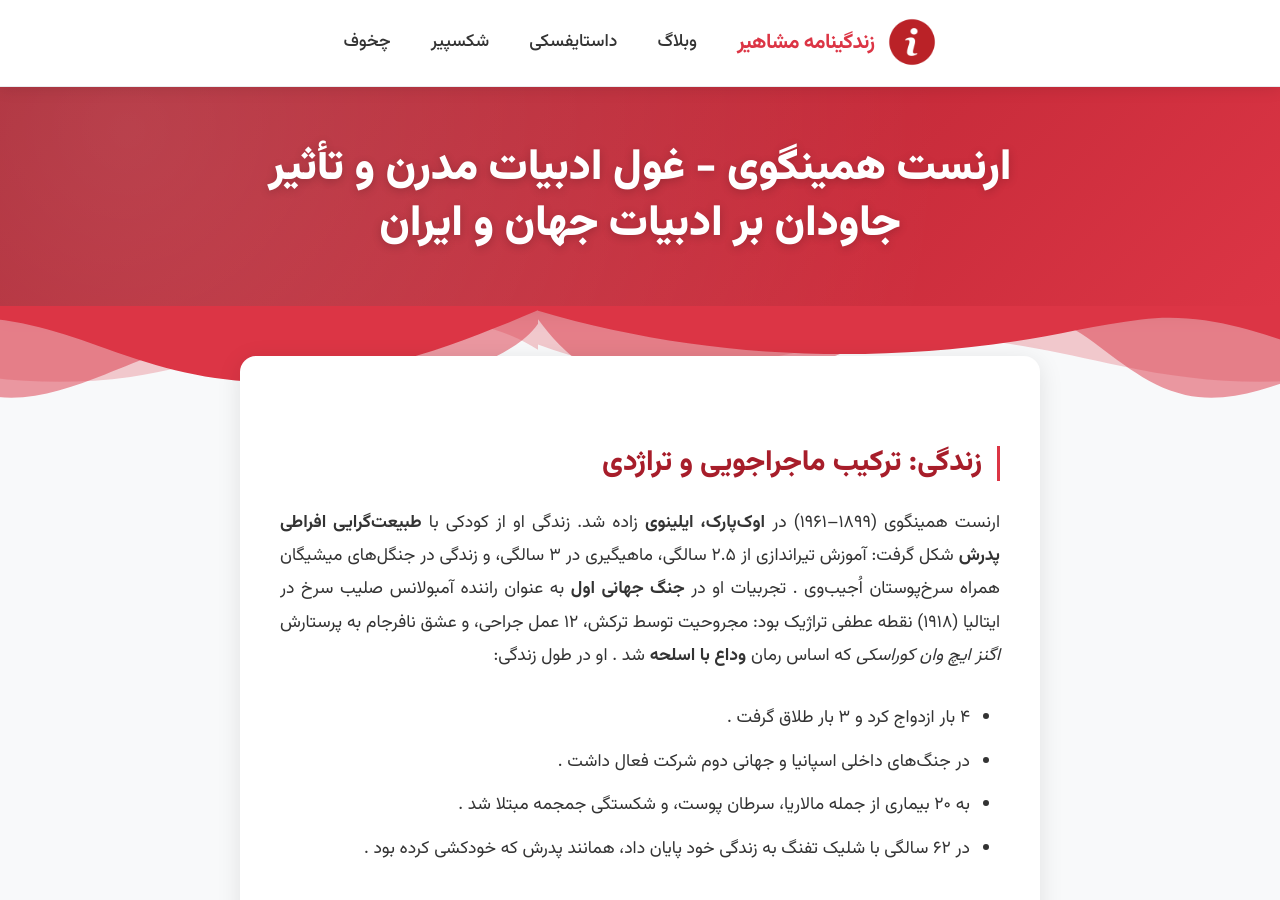
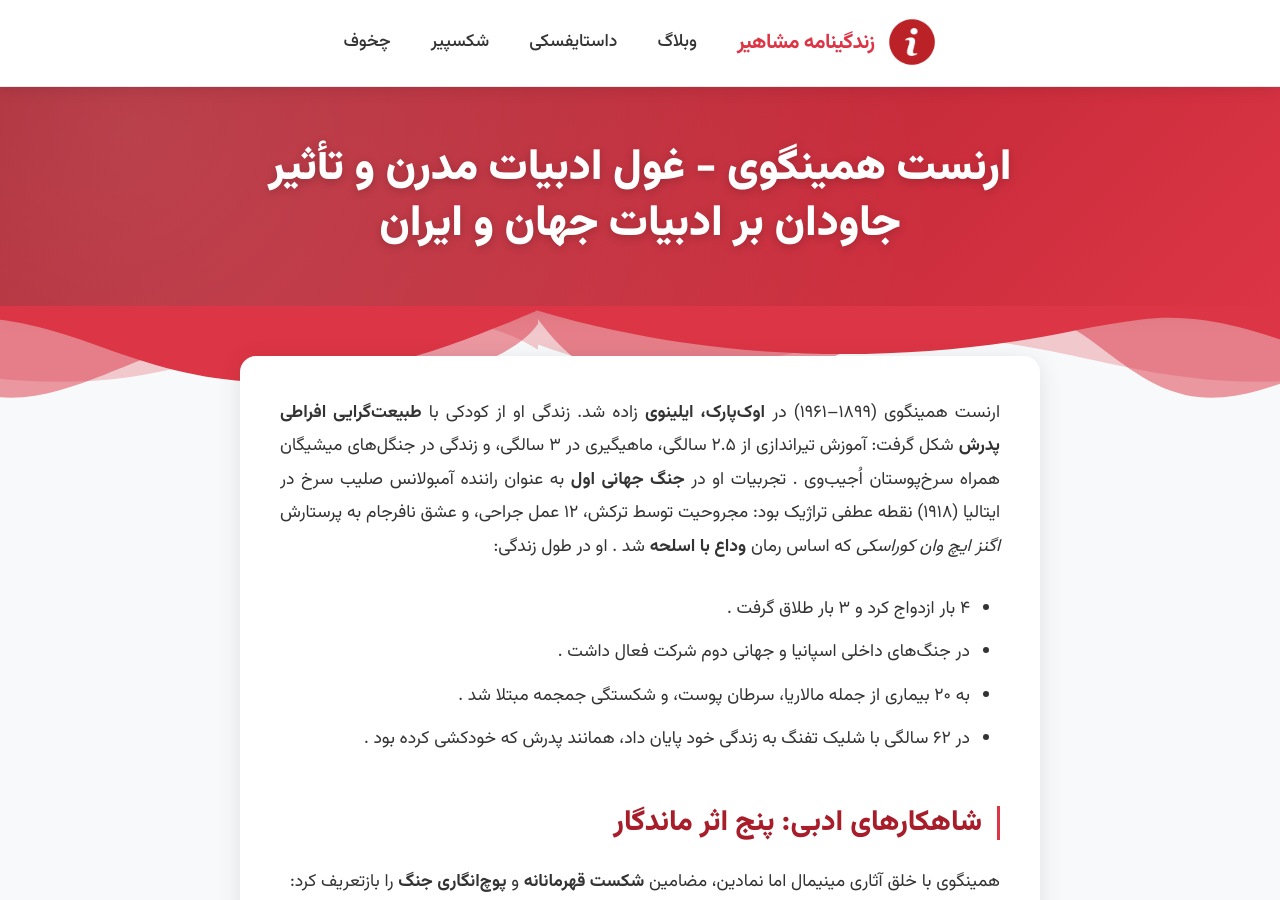
Before and after one commit to darkblog/darkblog.github.io, a Jekyll site: the page built from _posts/2025-6-28-14.md, in a window 1280 px wide and 900 px high. Built offline with Jekyll 4.4.1, drawn with Linux system fonts in a browser that asks for light colours.

Commit message:
Update 2025-6-28-14.md

```diff
--- a/_posts/2025-6-28-14.md
+++ b/_posts/2025-6-28-14.md
@@ -3,7 +3,6 @@ layout: post
 title: ارنست همینگوی - غول ادبیات مدرن و تأثیر جاودان بر ادبیات جهان و ایران
 ---
 
-## زندگی: ترکیب ماجراجویی و تراژدی
 ارنست همینگوی (۱۸۹۹–۱۹۶۱) در **اوک‌پارک، ایلینوی** زاده شد. زندگی او از کودکی با **طبیعت‌گرایی افراطی پدرش** شکل گرفت: آموزش تیراندازی از ۲.۵ سالگی، ماهیگیری در ۳ سالگی، و زندگی در جنگل‌های میشیگان همراه سرخ‌پوستان اُجیب‌وی . تجربیات او در **جنگ جهانی اول** به عنوان راننده آمبولانس صلیب سرخ در ایتالیا (۱۹۱۸) نقطه عطفی تراژیک بود: مجروحیت توسط ترکش، ۱۲ عمل جراحی، و عشق نافرجام به پرستارش _اگنز ایچ وان کوراسکی_ که اساس رمان **وداع با اسلحه** شد . او در طول زندگی:
 - ۴ بار ازدواج کرد و ۳ بار طلاق گرفت .
 - در جنگ‌های داخلی اسپانیا و جهانی دوم شرکت فعال داشت .
```
